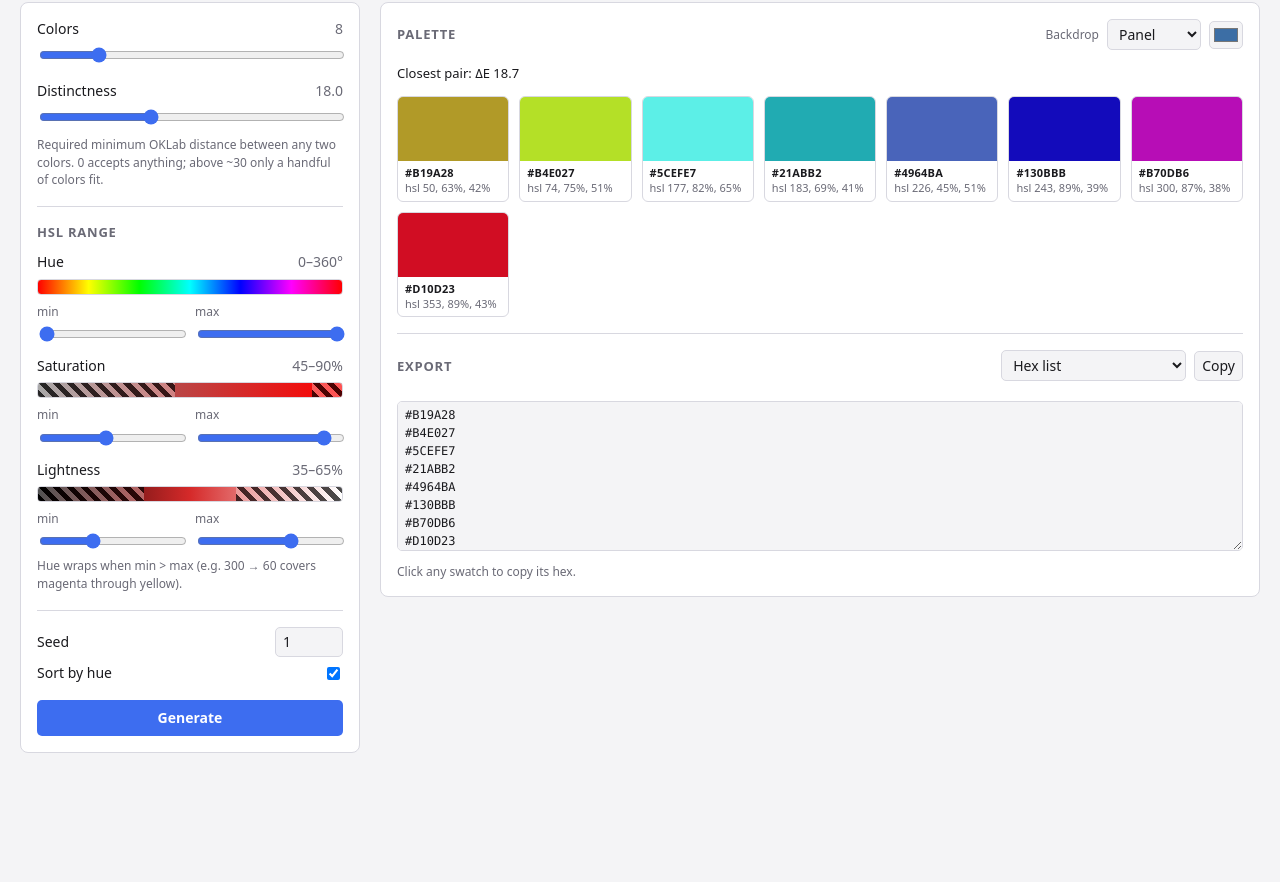
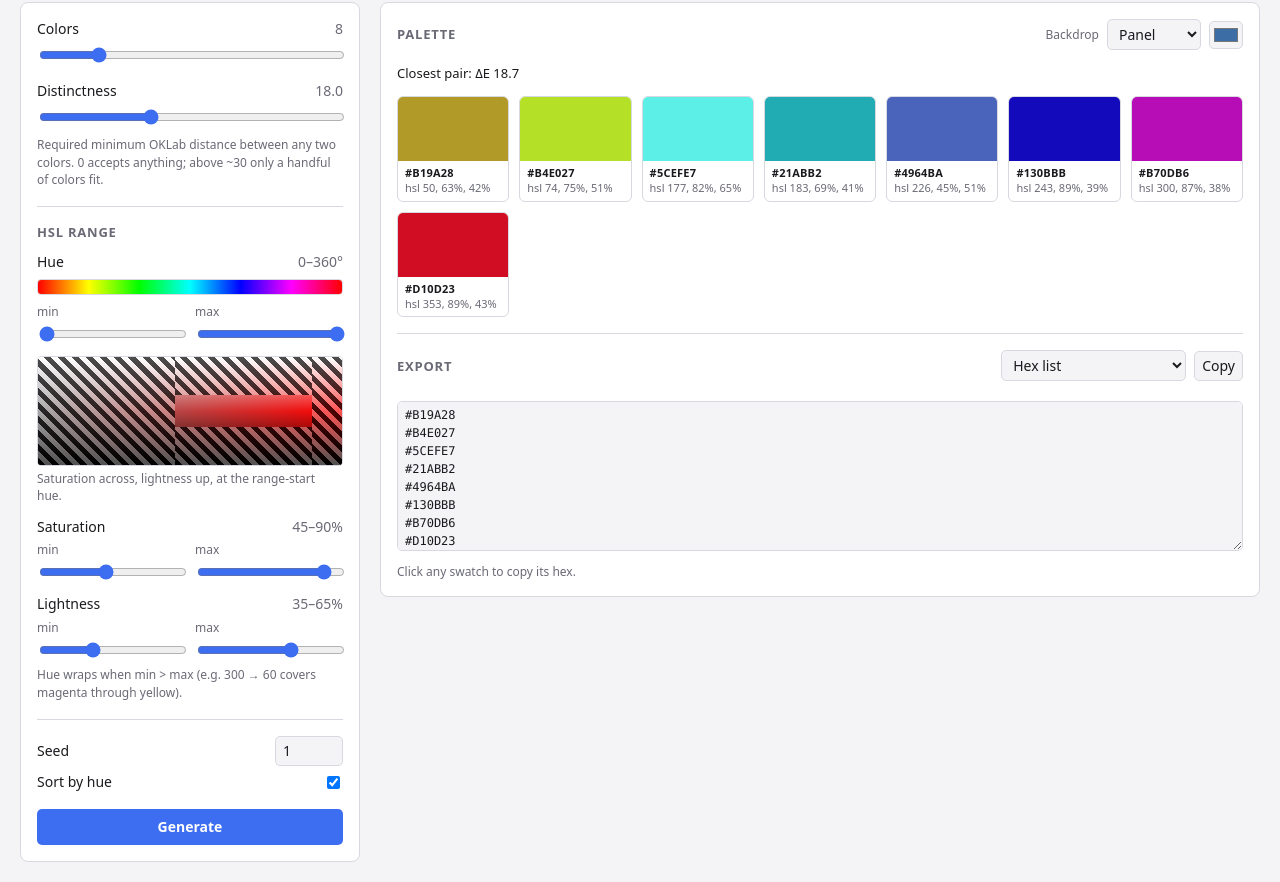
Before and after one commit to VioletGiraffe/color-palette-generator, a plain HTML site: page index.html in a window 1280 px wide. Shown: the part 60-942 px from the top of the page. Before the commit the page ends 833 px from the top, so only its background shows below. Drawn offline with Linux system fonts and the light colour scheme.

Commit message:
S-L space visualizer

```diff
--- a/index.html
+++ b/index.html
@@ -93,14 +93,25 @@
 
 	#hue-bar { background: linear-gradient(to right, #f00 0%, #ff0 16.667%, #0f0 33.333%, #0ff 50%, #00f 66.667%, #f0f 83.333%, #f00 100%); }
 
-	/* Hatched, not a flat scrim: the lightness bar runs to black and to white, and a scrim of
-	   either tone is invisible against its own end. */
-	.range-bar .muted {
+	.sl-plane {
+		position: relative;
+		height: 110px;
+		margin: 2px 0 4px;
+		border: 1px solid var(--line);
+		border-radius: 4px;
+		overflow: hidden;
+	}
+
+	.sl-plane canvas { display: block; width: 100%; height: 100%; }
+
+	/* Hatched, not a flat scrim: the plane runs to black and to white, and a scrim of either
+	   tone is invisible against its own corner. */
+	.muted {
 		position: absolute;
-		top: 0;
-		bottom: 0;
 		background: repeating-linear-gradient(45deg, rgba(0, 0, 0, .7) 0 5px, rgba(255, 255, 255, .32) 5px 10px);
 	}
+
+	.range-bar .muted { top: 0; bottom: 0; }
 
 	#status { margin: 14px 0 12px; font-size: 13px; min-height: 20px; }
 	#status.unmet { color: var(--warn); }
@@ -153,9 +164,17 @@
 			<input type="range" id="h-max" min="0" max="360" value="360">
 		</div>
 
+		<div class="sl-plane">
+			<canvas id="sl-canvas"></canvas>
+			<div class="muted" id="sl-mask-left"></div>
+			<div class="muted" id="sl-mask-right"></div>
+			<div class="muted" id="sl-mask-top"></div>
+			<div class="muted" id="sl-mask-bottom"></div>
+		</div>
+		<div class="hint" style="margin: 0 0 12px">Saturation across, lightness up, at the range-start hue.</div>
+
 		<div class="range-pair">
 			<div class="caption"><span>Saturation</span><span class="value" id="s-value"></span></div>
-			<div class="range-bar" id="sat-bar"><div class="muted" id="sat-muted-a"></div><div class="muted" id="sat-muted-b"></div></div>
 			<div class="edge">min</div><div class="edge">max</div>
 			<input type="range" id="s-min" min="0" max="100" value="45">
 			<input type="range" id="s-max" min="0" max="100" value="90">
@@ -163,7 +182,6 @@
 
 		<div class="range-pair" style="margin-bottom:0">
 			<div class="caption"><span>Lightness</span><span class="value" id="l-value"></span></div>
-			<div class="range-bar" id="lig-bar"><div class="muted" id="lig-muted-a"></div><div class="muted" id="lig-muted-b"></div></div>
 			<div class="edge">min</div><div class="edge">max</div>
 			<input type="range" id="l-min" min="0" max="100" value="35">
 			<input type="range" id="l-max" min="0" max="100" value="65">
@@ -355,33 +373,74 @@ function readConfig() {
 	};
 }
 
-// Masks the values outside the range: two segments when the range sits in the middle, and the
-// single segment between max and min when a hue range wraps.
-function maskBar(name, min, max, scale) {
-	const segments = min <= max ? [[0, min], [max, scale]] : [[max, min], [scale, scale]];
+// Masks the hues outside the range: two segments when the range sits in the middle, and the
+// single segment between max and min when it wraps.
+function maskHueBar(min, max) {
+	const segments = min <= max ? [[0, min], [max, 360]] : [[max, min], [360, 360]];
 
 	segments.forEach((seg, i) => {
-		const el = $(name + (i === 0 ? "-muted-a" : "-muted-b"));
-		el.style.left = seg[0] / scale * 100 + "%";
-		el.style.width = (seg[1] - seg[0]) / scale * 100 + "%";
+		const el = $(i === 0 ? "hue-muted-a" : "hue-muted-b");
+		el.style.left = seg[0] / 3.6 + "%";
+		el.style.width = (seg[1] - seg[0]) / 3.6 + "%";
 	});
 }
 
-// Both gradients are drawn at the range-start hue, against the midpoint of the other range.
-// RGB is exactly linear in saturation at fixed hue and lightness, so two stops suffice there;
-// against lightness it is linear only either side of 50%, so that stop must be stated.
+let drawnHue = -1, drawnWidth = 0, drawnHeight = 0;
+
+// The plane depends only on hue, so moving an S or L slider redraws nothing.
+function drawSLPlane(hue) {
+	const canvas = $("sl-canvas");
+	const w = canvas.clientWidth, h = canvas.clientHeight;
+	if (hue === drawnHue && w === drawnWidth && h === drawnHeight)
+		return;
+
+	canvas.width = w;
+	canvas.height = h;
+
+	const ctx = canvas.getContext("2d");
+	const image = ctx.createImageData(w, h);
+	const data = image.data;
+
+	let i = 0;
+	for (let y = 0; y < h; ++y) {
+		const l = 1 - y / (h - 1);
+		for (let x = 0; x < w; ++x) {
+			const rgb = hsl2rgb(hue, x / (w - 1), l);
+			data[i++] = rgb[0] * 255;
+			data[i++] = rgb[1] * 255;
+			data[i++] = rgb[2] * 255;
+			data[i++] = 255;
+		}
+	}
+
+	ctx.putImageData(image, 0, 0);
+	drawnHue = hue;
+	drawnWidth = w;
+	drawnHeight = h;
+}
+
+// Four masks around the selected rectangle rather than a frame: overlapping hatches would
+// double their darkness at the corners. Lightness runs upward, so y is measured from the top.
+function maskPlane(cfg) {
+	const box = (id, left, width, top, height) => {
+		const style = $(id).style;
+		style.left = left + "%";
+		style.width = width + "%";
+		style.top = top + "%";
+		style.height = height + "%";
+	};
+	const span = cfg.sMax - cfg.sMin;
+
+	box("sl-mask-left", 0, cfg.sMin, 0, 100);
+	box("sl-mask-right", cfg.sMax, 100 - cfg.sMax, 0, 100);
+	box("sl-mask-top", cfg.sMin, span, 0, 100 - cfg.lMax);
+	box("sl-mask-bottom", cfg.sMin, span, 100 - cfg.lMin, cfg.lMin);
+}
+
 function refreshBars(cfg) {
-	maskBar("hue", cfg.hMin, cfg.hMax, 360);
-	maskBar("sat", cfg.sMin, cfg.sMax, 100);
-	maskBar("lig", cfg.lMin, cfg.lMax, 100);
-
-	const h = cfg.hMin;
-	const midS = (cfg.sMin + cfg.sMax) / 2;
-	const midL = (cfg.lMin + cfg.lMax) / 2;
-
-	$("sat-bar").style.background = `linear-gradient(to right, hsl(${h}, 0%, ${midL}%), hsl(${h}, 100%, ${midL}%))`;
-	$("lig-bar").style.background =
-		`linear-gradient(to right, hsl(${h}, ${midS}%, 0%), hsl(${h}, ${midS}%, 50%), hsl(${h}, ${midS}%, 100%))`;
+	maskHueBar(cfg.hMin, cfg.hMax);
+	drawSLPlane(cfg.hMin);
+	maskPlane(cfg);
 }
 
 function refreshLabels() {
```
